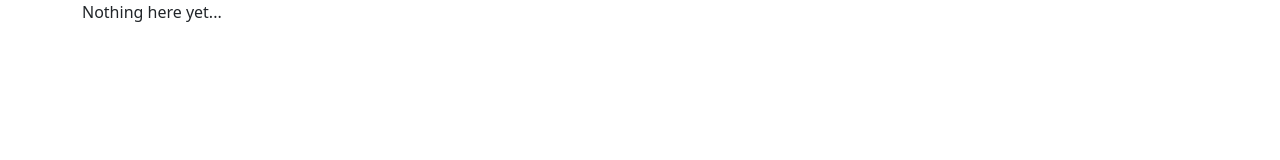
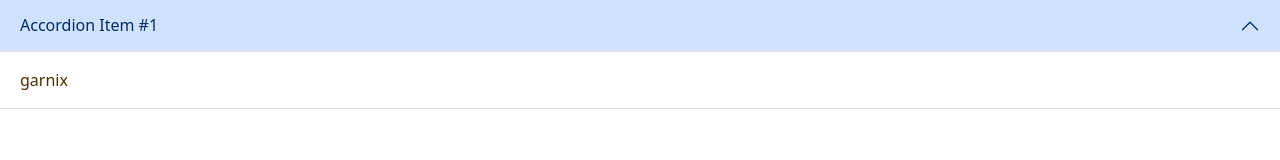
Before and after one commit to stetsche/bootstrap-playground, a website built with Vite: page index.html in a window 1280 px wide. Built offline with nearby package versions, Linux system fonts and the light colour scheme.

Commit message:
html_test/update_Readme

```diff
--- a/index.html
+++ b/index.html
@@ -6,9 +6,23 @@
     <meta name="viewport" content="width=device-width, initial-scale=1.0" />
     <title>Bootstrap Playground</title>
   </head>
-  <body>
-    <div class="container">
-      Nothing here yet...
+
+
+
+
+  <div class="accordion accordion-flush" id="accordionExample">
+    <div class="accordion-item">
+      <h2 class="accordion-header" id="headingOne">
+        <button class="accordion-button" type="button" data-bs-toggle="collapse" data-bs-target="#collapseOne" aria-expanded="true" aria-controls="collapseOne">
+          Accordion Item #1
+        </button>
+      </h2>
+      <div id="collapseOne" class="accordion-collapse collapse show" aria-labelledby="headingOne" data-bs-parent="#accordionExample">
+        <div class="accordion-body">
+         <a href="https://github.com/" style="text-decoration: none; color: rgb(70, 51, 0);">garnix</a>
+        </div>
+      </div>
+
     </div>
     <script type="module" src="/main.js"></script>
   </body>
```
Also changed, not shown: README.md.
